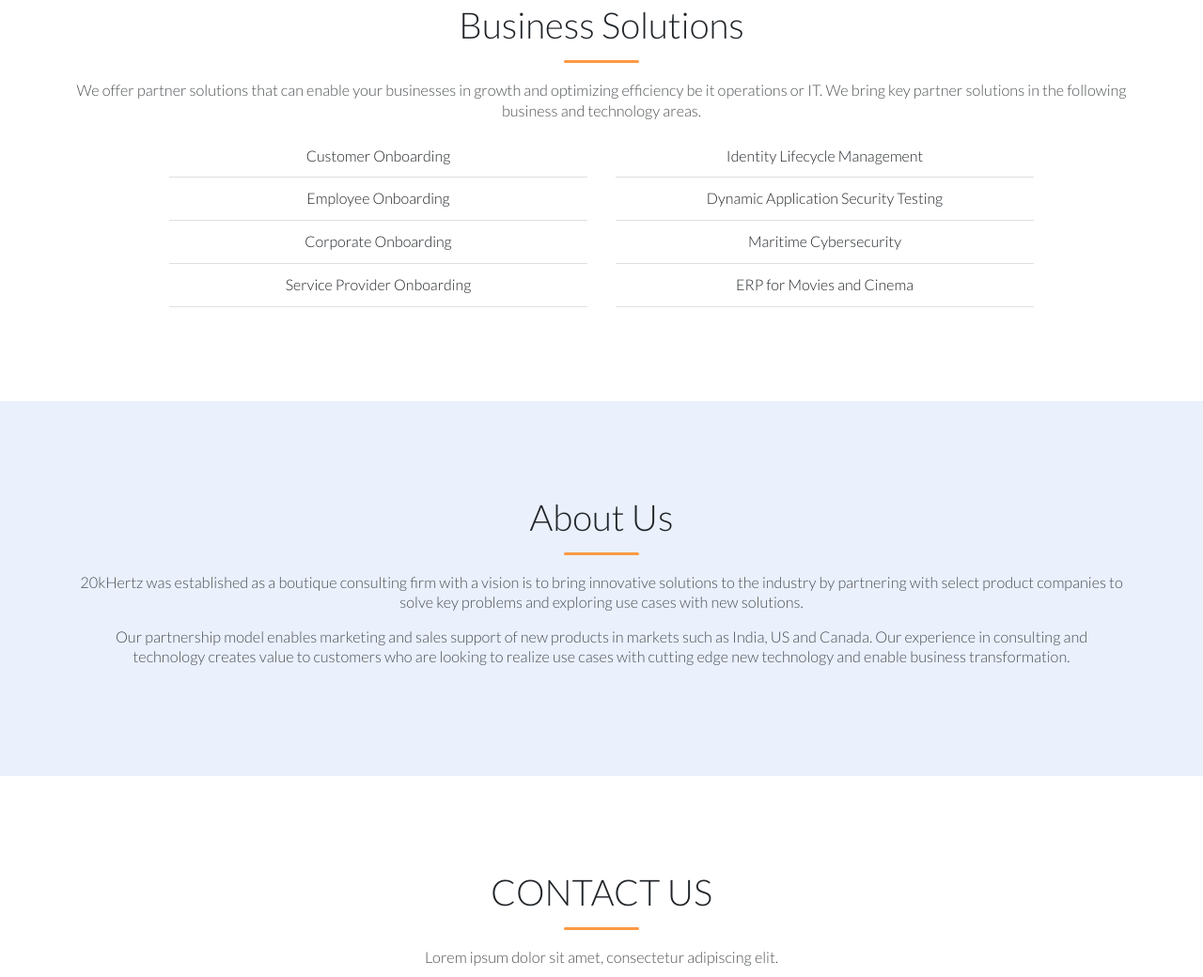
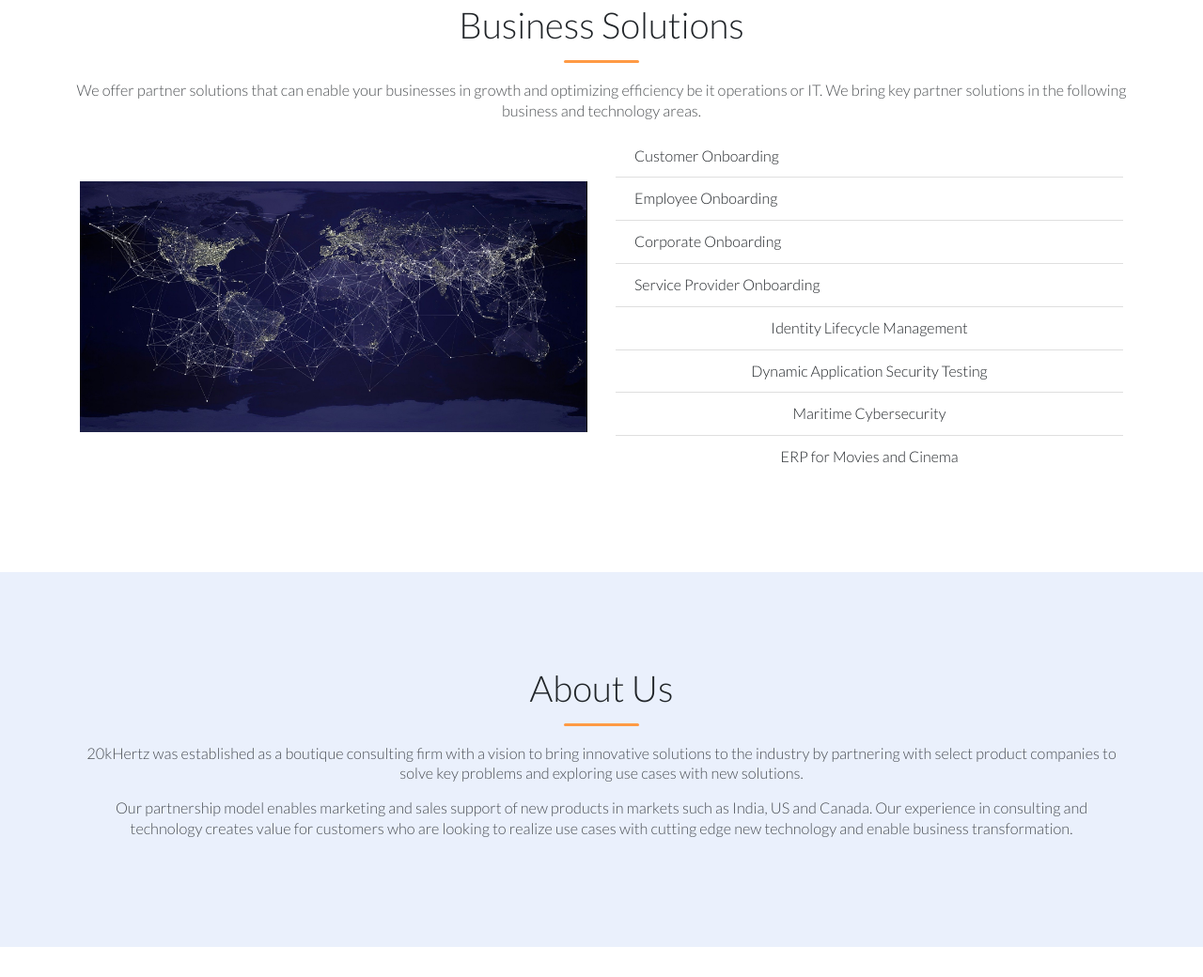
Before and after one commit to 20khertz/20khertz.github.io, a plain HTML site: page new20k/index.html in a window 1280 px wide. Shown: the part 1549-2589 px from the top of the page at 94% size. Drawn offline with Linux system fonts and the light colour scheme.

Commit message:
Test updates with alignment

```diff
--- a/new20k/index.html
+++ b/new20k/index.html
@@ -118,20 +118,19 @@
                 </p>
             </div>
             <div class="row justify-content-center">
-                <div class="col-lg-5">
+                <div class="col-lg-6 align-self-center">
+                    <img src="assets/imgs/global-network.jpg" alt="" class="w-100">
+                </div>
+                <div class="col-lg-6">
                     <ul class="list-group list-group-flush">
-                        <li class="list-group-item text-center">Customer Onboarding</li>
-                        <li class="list-group-item text-center">Employee Onboarding</li>
-                        <li class="list-group-item text-center">Corporate Onboarding</li>
-                        <li class="list-group-item text-center border-bottom">Service Provider Onboarding</li>
-                    </ul>
-                </div>
-                <div class="col-lg-5">
-                    <ul class="list-group list-group-flush">
+                        <li class="list-group-item">Customer Onboarding</li>
+                        <li class="list-group-item">Employee Onboarding</li>
+                        <li class="list-group-item">Corporate Onboarding</li>
+                        <li class="list-group-item">Service Provider Onboarding</li>
                         <li class="list-group-item text-center">Identity Lifecycle Management</li>
                         <li class="list-group-item text-center">Dynamic Application Security Testing</li>
                         <li class="list-group-item text-center">Maritime Cybersecurity</li>
-                        <li class="list-group-item text-center border-bottom">ERP for Movies and Cinema</li>
+                        <li class="list-group-item text-center">ERP for Movies and Cinema</li>
                     </ul>
                 </div>
             </div>
@@ -247,13 +246,13 @@
         <div class="container text-center">
             <h6 class="display-4 has-line">About Us</h6>
             <p>
-                20kHertz was established as a boutique consulting firm with a vision is to bring innovative solutions to
+                20kHertz was established as a boutique consulting firm with a vision to bring innovative solutions to
                 the industry by partnering with select product companies to solve key problems and exploring use cases with
                 new solutions.
             </p>
             <p>
                 Our partnership model enables marketing and sales support of new products in markets such as India, US and
-                Canada. Our experience in consulting and technology creates value to customers who are looking to realize
+                Canada. Our experience in consulting and technology creates value for customers who are looking to realize
                 use cases with cutting edge new technology and enable business transformation.
             </p>
         </div>
@@ -438,8 +437,8 @@
     <section class="section" id="contact">
         <div class="container text-center">
             <h6 class="display-4 has-line">CONTACT US</h6>
-            <p class="mb-5 pb-2">Lorem ipsum dolor sit amet, consectetur adipiscing elit.</p>
-
+            <p class="mb-5 pb-2">For all enquiries, please email us at <a href="mailto:admin@20khertz.com">admin@20khertz.com</a>.</p>
+<!--
             <form>
                 <div class="row mb-4">
                     <div class="col-md-6">
@@ -459,6 +458,7 @@
                 </div>
                 <input type="submit" class="btn btn-primary btn-block" value="Send Message">
             </form>
+-->
         </div>
     </section>
 
```
